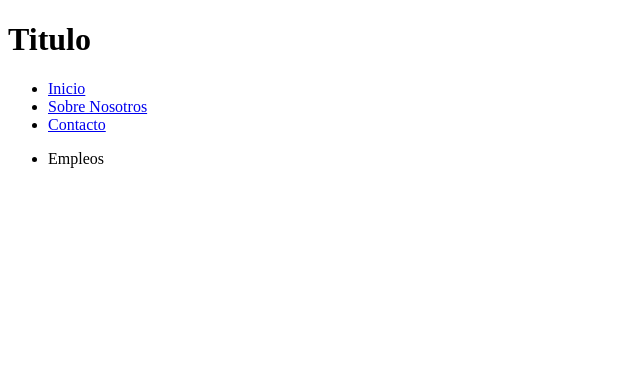
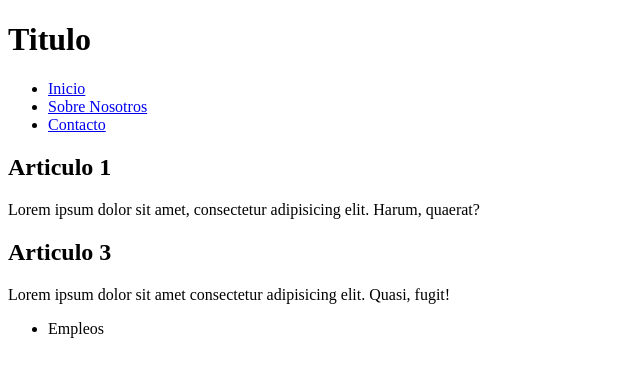
Before and after one commit to NazarenaLuque/Nucba-Clase-4, a plain HTML site: page index.html in a window 1280 px wide. Shown: the whole page, without its empty margins (0-640 px from the left). Drawn offline with Linux system fonts and the light colour scheme.

Commit message:
Agregar contenido dentro del main

```diff
--- a/index.html
+++ b/index.html
@@ -23,7 +23,18 @@
             </li>
         </ul>
     </header>
-    <main></main>
+    <main>
+        <section>
+            <article>
+                <h2>Articulo 1</h2>
+                <p>Lorem ipsum dolor sit amet, consectetur adipisicing elit. Harum, quaerat?</p>
+            </article>
+            <article>
+                <h2>Articulo 3</h2>
+                <p>Lorem ipsum dolor sit amet consectetur adipisicing elit. Quasi, fugit!</p>
+            </article>
+        </section>
+    </main>
     <footer>
         <ul>
             <li>Empleos</li>
```
